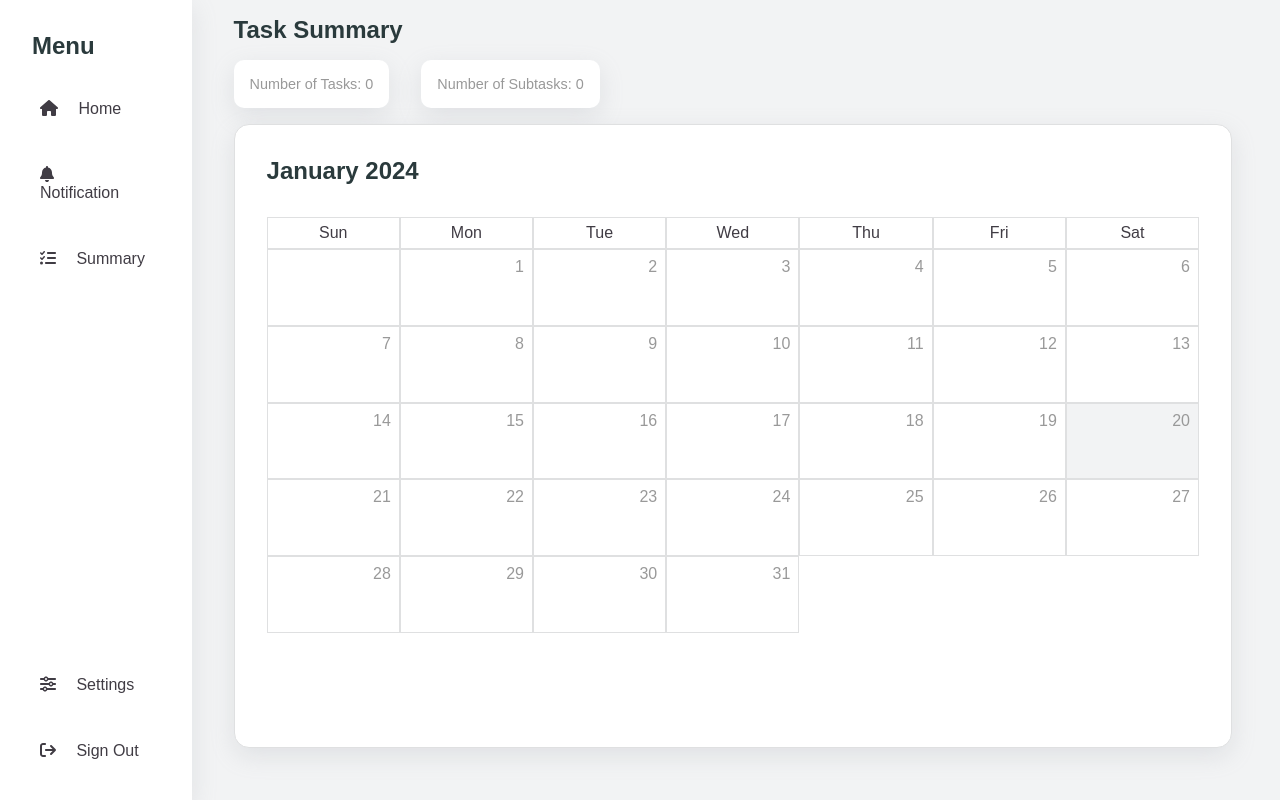
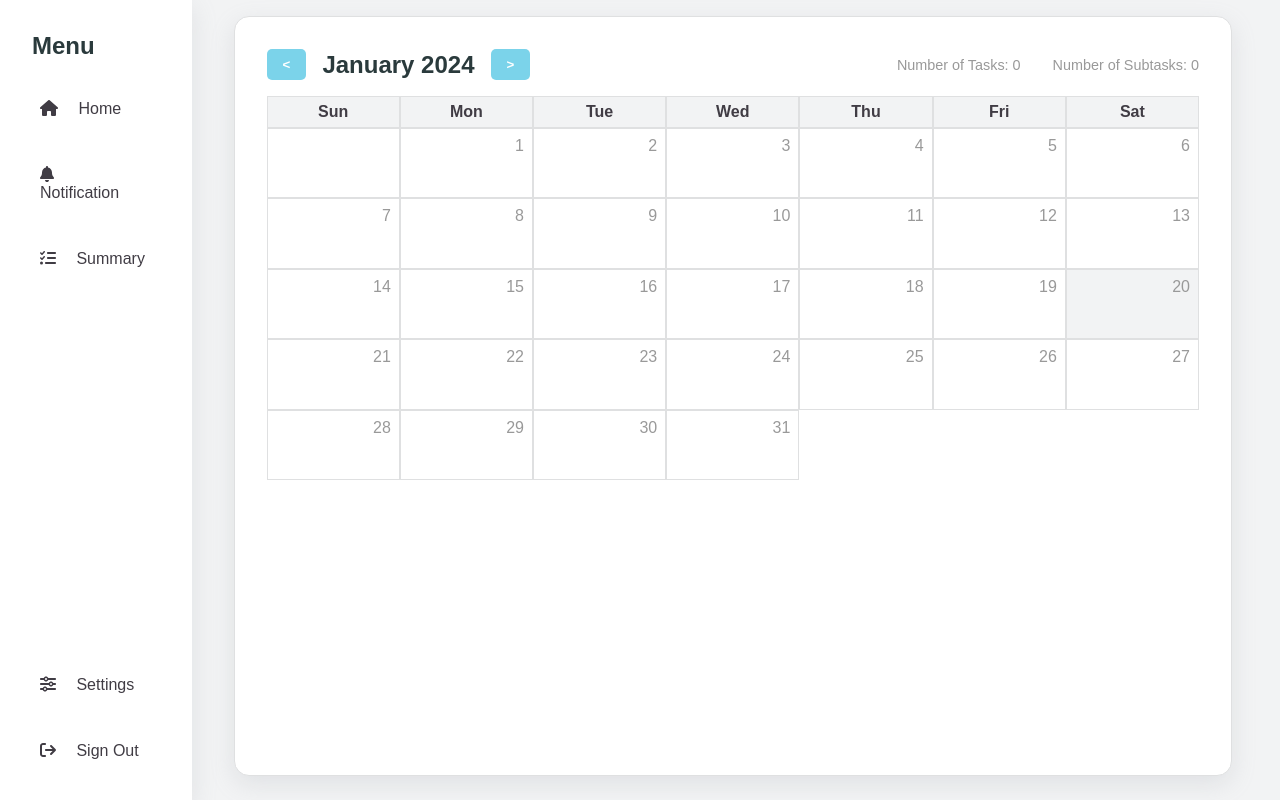
Before and after one commit to ThayaCheva/Task-Manager, a React (Create React App) app: page /summary in a window 1280 px wide. Built offline with nearby package versions, Linux system fonts and the light colour scheme.

Commit message:
added calendar nav

```diff
--- a/src/pages/TaskSummary.js
+++ b/src/pages/TaskSummary.js
@@ -11,6 +11,9 @@ import {
   isSameDay,
   isToday,
   startOfMonth,
+  addMonths,
+  setDay,
+  subMonths,
 } from "date-fns";
 import { TaskContext } from "../App";
 
@@ -19,14 +22,6 @@ function TaskSummary() {
   const navigate = useNavigate();
   const newTasks = [...tasks];
   const weekdays = ["Sun", "Mon", "Tue", "Wed", "Thu", "Fri", "Sat"];
-  const currDate = new Date();
-  const firstDayOfMonth = startOfMonth(currDate);
-  const lastDayOfMonth = endOfMonth(currDate);
-  const daysInMonth = eachDayOfInterval({
-    start: firstDayOfMonth,
-    end: lastDayOfMonth,
-  });
-  const startingDayIndex = getDay(firstDayOfMonth);
 
   const GetSubtaskAmount = () => {
     var count = 0;
@@ -48,10 +43,63 @@ function TaskSummary() {
     navigate("/");
   };
 
+  const currDate = new Date();
+  const [selectedMonth, setSelectedMonth] = React.useState({
+    selectedMonth: currDate,
+    firstDayOfMonth: startOfMonth(currDate),
+    lastDayOfMonth: endOfMonth(currDate),
+    daysInMonth: eachDayOfInterval({
+      start: startOfMonth(currDate),
+      end: endOfMonth(currDate),
+    }),
+    startingDayIndex: getDay(startOfMonth(currDate)),
+  });
+
+  const increaseMonth = () => {
+    setSelectedMonth((prevSelectedMonth) => ({
+      ...prevSelectedMonth,
+      selectedMonth: addMonths(prevSelectedMonth.selectedMonth, 1),
+      firstDayOfMonth: startOfMonth(
+        addMonths(prevSelectedMonth.selectedMonth, 1)
+      ),
+      lastDayOfMonth: endOfMonth(addMonths(prevSelectedMonth.selectedMonth, 1)),
+      daysInMonth: eachDayOfInterval({
+        start: startOfMonth(addMonths(prevSelectedMonth.selectedMonth, 1)),
+        end: endOfMonth(addMonths(prevSelectedMonth.selectedMonth, 1)),
+      }),
+      startingDayIndex: getDay(
+        startOfMonth(addMonths(prevSelectedMonth.selectedMonth, 1))
+      ),
+    }));
+  };
+  const decreaseMonth = () => {
+    setSelectedMonth((prevSelectedMonth) => ({
+      ...prevSelectedMonth,
+      selectedMonth: subMonths(prevSelectedMonth.selectedMonth, 1),
+      firstDayOfMonth: startOfMonth(
+        subMonths(prevSelectedMonth.selectedMonth, 1)
+      ),
+      lastDayOfMonth: endOfMonth(subMonths(prevSelectedMonth.selectedMonth, 1)),
+      daysInMonth: eachDayOfInterval({
+        start: startOfMonth(subMonths(prevSelectedMonth.selectedMonth, 1)),
+        end: endOfMonth(subMonths(prevSelectedMonth.selectedMonth, 1)),
+      }),
+      startingDayIndex: getDay(
+        startOfMonth(subMonths(prevSelectedMonth.selectedMonth, 1))
+      ),
+    }));
+  };
+
   return (
     <section className="task-summary">
-      <h1>Task Summary</h1>
       <div className="task-summary-container">
+        <div className="tasks-list">
+          <div className="calendar-header">
+            <div className="calendar-nav">
+              <button onClick={() => decreaseMonth()}>{`<`}</button>
+              <h1>{format(selectedMonth.selectedMonth, "MMMM yyyy")}</h1>
+              <button onClick={() => increaseMonth()}>{`>`}</button>
+            </div>
             <div className="tasks-stats">
               <div className="tasks-stats-item">
                 <p>Number of Tasks: {tasks.length}</p>
@@ -62,8 +110,7 @@ function TaskSummary() {
                 </p>
               </div>
             </div>
-        <div className="tasks-list">
-          <h1>{format(currDate, "MMMM yyyy")}</h1>
+          </div>
           <div className="grid">
             {weekdays.map((day) => (
               <div className="border weekdays" key={day}>
@@ -71,16 +118,21 @@ function TaskSummary() {
               </div>
             ))}
 
-            {Array.from({ length: startingDayIndex }).map((_, index) => {
+            {/* Empty Div */}
+            {Array.from({ length: selectedMonth.startingDayIndex }).map(
+              (_, index) => {
                 return <div className="border" key={index}></div>;
-            })}
+              }
+            )}
 
-            {daysInMonth.map((day, index) => (
+            {/* Actual Days */}
+            {selectedMonth.daysInMonth.map((day, index) => (
               <div
                 className={`border ${isToday(day) ? "today" : ""}`}
-                key={index + startingDayIndex}
+                key={index + selectedMonth.startingDayIndex}
               >
                 <p>{format(day, "d")}</p>
+                {/* Map tasks to date */}
                 {newTasks
                   .filter((task) => isSameDay(task.dueDate, day))
                   .map((task, taskIndex) => (
--- a/src/styling/tasksummary.css
+++ b/src/styling/tasksummary.css
@@ -9,6 +9,7 @@
 }
 .task-summary .task-summary-container {
   gap: 1rem;
+  height: 100%;
   display: flex;
   flex-direction: column;
 }
@@ -17,7 +18,7 @@
 }
 .task-summary .task-summary-container .tasks-list {
   width: 100%;
-  height: 78vh;
+  height: 95vh;
   border: 1px solid var(--grey-1);
   background: var(--light);
   border-radius: 15px;
@@ -33,6 +34,31 @@
 .task-summary .task-summary-container .tasks-list h2 {
   margin-bottom: 1rem;
 }
+.task-summary .task-summary-container .tasks-list .calendar-header {
+  display: flex;
+  align-items: center;
+  justify-content: space-between;
+  width: 100%;
+}
+.task-summary .task-summary-container .tasks-list .calendar-header .calendar-nav {
+  display: flex;
+  align-items: center;
+  justify-content: center;
+  gap: 1rem;
+}
+.task-summary .task-summary-container .tasks-list .calendar-header .calendar-nav h1 {
+  margin: 0;
+}
+.task-summary .task-summary-container .tasks-list .calendar-header .calendar-nav button {
+  background: var(--blue);
+  border: none;
+  padding: 0.5rem 1rem;
+  text-align: center;
+  font-weight: bold;
+  cursor: pointer;
+  color: var(--light);
+  border-radius: 5px;
+}
 .task-summary .task-summary-container .tasks-list .grid {
   display: grid;
   grid-template-columns: repeat(7, 1fr);
@@ -44,13 +70,15 @@
   align-items: flex-end;
   justify-content: flex-start;
   flex-direction: column;
-  height: 6vw;
+  height: 5.5vw;
   padding: 0.5rem;
 }
 .task-summary .task-summary-container .tasks-list .grid .weekdays {
   height: 2.5vw;
   align-items: center;
   justify-content: center;
+  background: var(--grey);
+  font-weight: bold;
 }
 .task-summary .task-summary-container .tasks-list .grid .today {
   background: var(--grey);
@@ -79,12 +107,6 @@
   display: flex;
   gap: 2rem;
 }
-.task-summary .task-summary-container .tasks-stats .tasks-stats-item {
-  padding: 1rem;
-  background: var(--light);
-  border-radius: 10px;
-  box-shadow: var(--box-shadow);
-}
 .task-summary .task-summary-container .tasks-stats .tasks-stats-item p {
   font-size: 0.9rem;
 }/*# sourceMappingURL=tasksummary.css.map */
--- a/src/styling/tasksummary.scss
+++ b/src/styling/tasksummary.scss
@@ -8,6 +8,7 @@
   }
   .task-summary-container {
     gap: 1rem;
+    height: 100%;
     display: flex;
     flex-direction: column;
     h2 {
@@ -15,7 +16,7 @@
     }
     .tasks-list {
       width: 100%;
-      height: 78vh;
+      height: 95vh;
       border: 1px solid var(--grey-1);
       background: var(--light);
       border-radius: 15px;
@@ -30,24 +31,50 @@
       h2 {
         margin-bottom: 1rem;
       }
+      .calendar-header {
+        display: flex;
+        align-items: center;
+        justify-content: space-between;
+        width: 100%;
+        .calendar-nav {
+          display: flex;
+          align-items: center;
+          justify-content: center;
+          gap: 1rem;
+          h1 {
+            margin: 0;
+          }
+          button {
+            background: var(--blue);
+            border: none;
+            padding: 0.5rem 1rem;
+            text-align: center;
+            font-weight: bold;
+            cursor: pointer;
+            color: var(--light);
+            border-radius: 5px;
+          }
+        }
+      }
       .grid {
         display: grid;
         grid-template-columns: repeat(7, 1fr);
         width: 100%;
-
         .border {
           border: 1px solid var(--grey-1);
           display: flex;
           align-items: flex-end;
           justify-content: flex-start;
           flex-direction: column;
-          height: 6vw;
+          height: 5.5vw;
           padding: 0.5rem;
         }
         .weekdays {
           height: 2.5vw;
           align-items: center;
           justify-content: center;
+          background: var(--grey);
+          font-weight: bold;
         }
         .today {
           background: var(--grey);
@@ -78,10 +105,6 @@
       display: flex;
       gap: 2rem;
       .tasks-stats-item {
-        padding: 1rem;
-        background: var(--light);
-        border-radius: 10px;
-        box-shadow: var(--box-shadow);
         p {
           font-size: 0.9rem;
         }
```
Also changed, not shown: 1 other file (tests, documents, lock files or other folders). Lines whose indentation alone changed are shown as unchanged.
